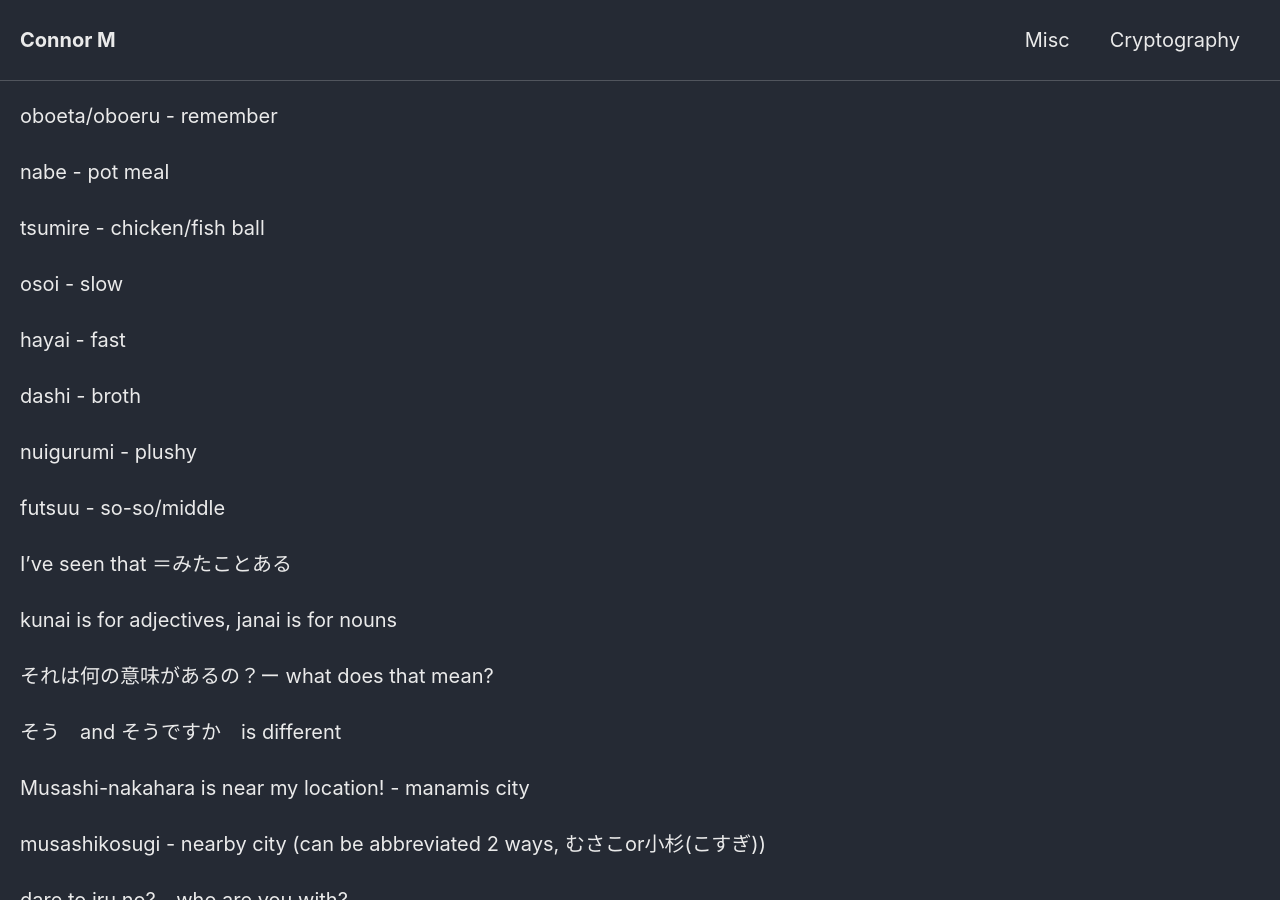
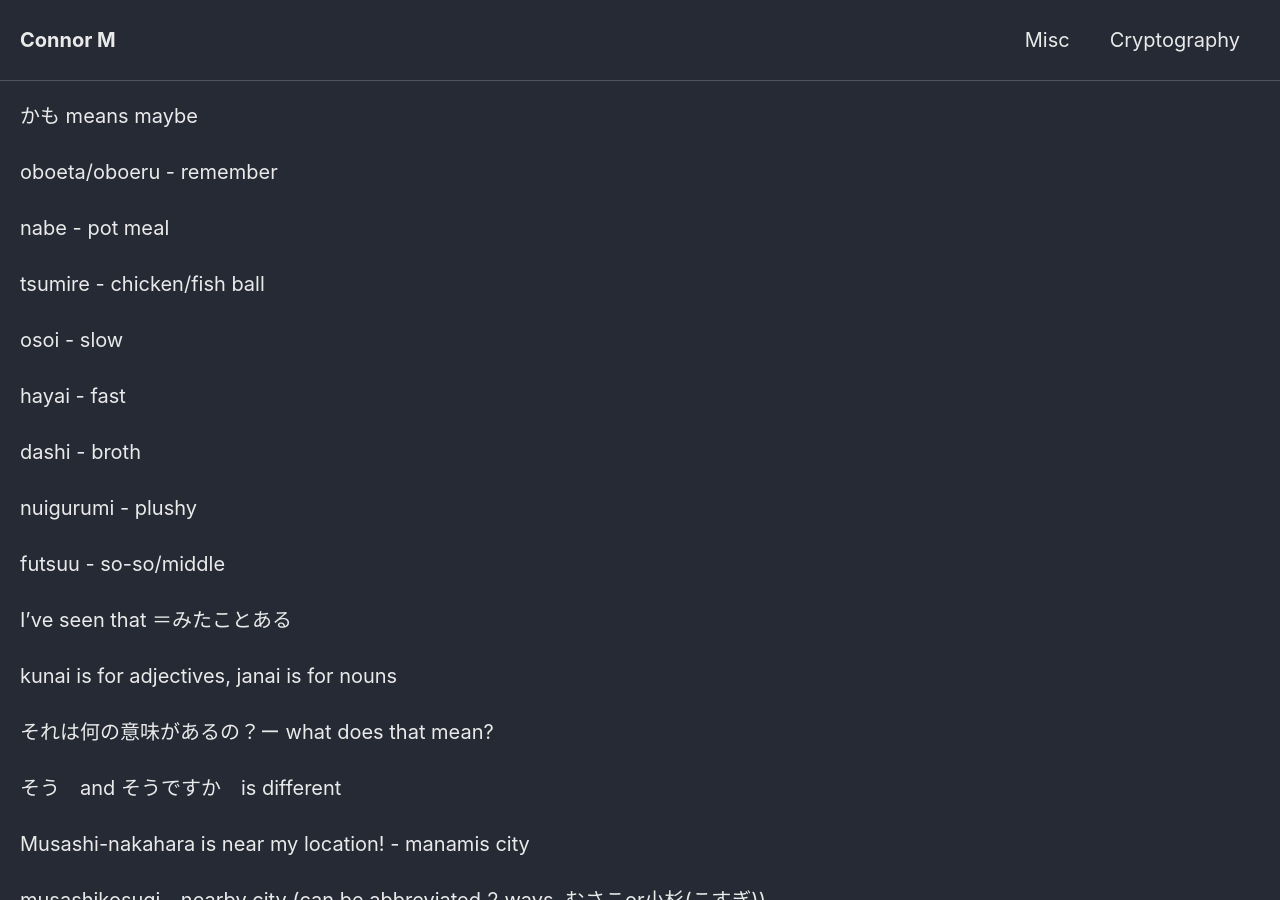
Before and after one commit to Connor-McCartney/Connor-McCartney.github.io, a Jekyll site: the page built from _pages/misc/japanese.md, in a window 1280 px wide and 900 px high. Built offline with Jekyll 4.4.1, drawn with Linux system fonts in a browser that asks for light colours; cached includes are drawn as plain includes; our own code applies the rules of GitHub Pages for plain Markdown files.

Commit message:
Update japanese.md

```diff
--- a/_pages/misc/japanese.md
+++ b/_pages/misc/japanese.md
@@ -1,3 +1,5 @@
+かも means maybe
+
 oboeta/oboeru - remember
 
 nabe - pot meal
```
